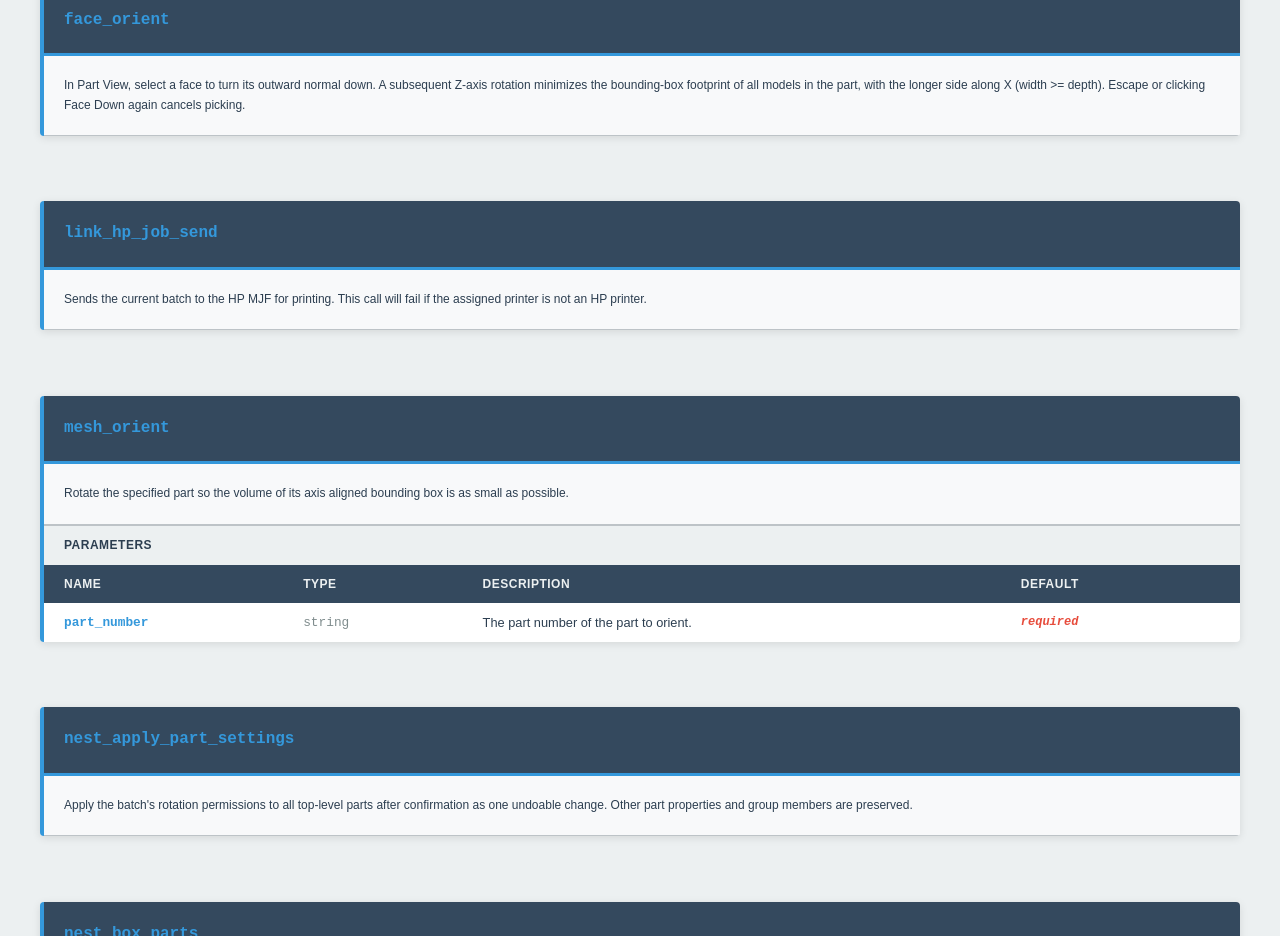
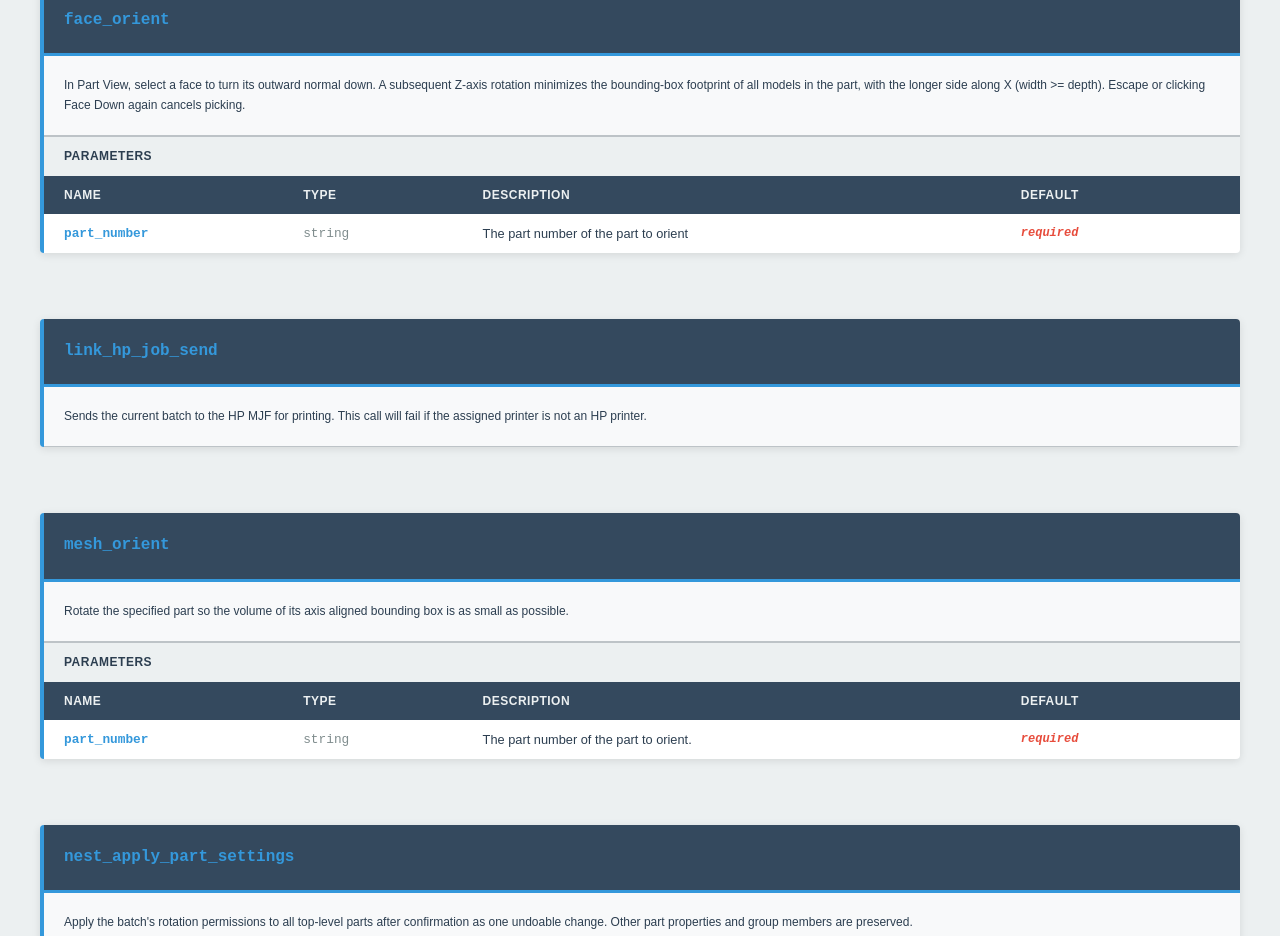
Before and after one commit to amispro/AMIS-Runtime, a plain HTML site: page documentation/api_documentation.html in a window 1280 px wide. Shown: the part 3060-3996 px from the top of the page. Drawn offline with Linux system fonts and the light colour scheme.

Commit message:
Added parameter for face_orient

```diff
--- a/documentation/api_documentation.html
+++ b/documentation/api_documentation.html
@@ -161,6 +161,16 @@
 <div>
 <p><strong>face_orient</strong></p>
 <p>In Part View, select a face to turn its outward normal down. A subsequent Z-axis rotation minimizes the bounding-box footprint of all models in the part, with the longer side along X (width >= depth). Escape or clicking Face Down again cancels picking.</p>
+<h3>Parameters</h3>
+<table>
+<tr><th>Name</th><th>Type</th><th>Description</th><th>Default</th></tr>
+<tr>
+<td>part_number</td>
+<td>string</td>
+<td>The part number of the part to orient</td>
+<td><i>required</i></td>
+</tr>
+</table>
 </div>
 <br/>
 <div>
```
